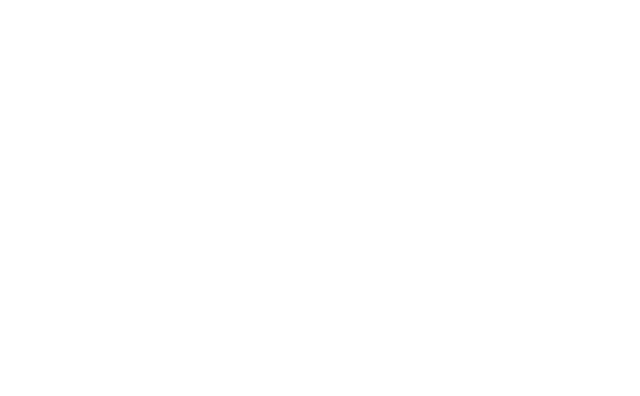
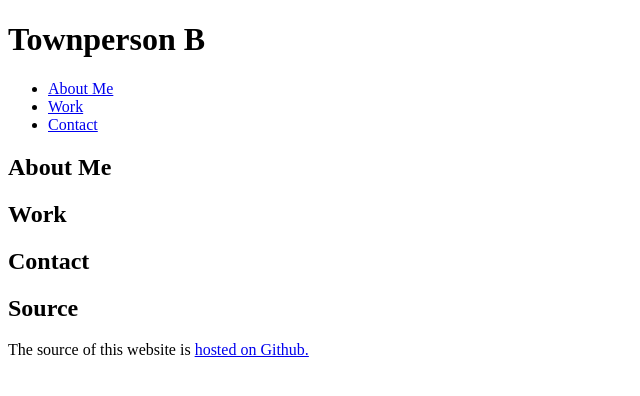
Before and after one commit to rrrbbbsss/Townsperson-B-portfolio, a plain HTML site: page index.html in a window 1280 px wide. Shown: the whole page, without its empty margins (0-640 px from the left). Drawn offline with Linux system fonts and the light colour scheme.

Commit message:
add initial content to index.html

```diff
--- a/index.html
+++ b/index.html
@@ -11,18 +11,40 @@
 <body>
     <!-- header -->
     <header>
+        <div>
+            <!-- todo: add avatar img-->
+            <h1>Townperson B</h1>
+        </div>
+        <nav>
+            <ul>
+                <li>
+                    <a href="#about-me">About Me</a>
+                </li>
+                <li>
+                    <a href="#work">Work</a>
+                </li>
+                <li>
+                    <a href="#contact">Contact</a>
+                </li>
+            </ul>
+        </nav>
     </header>
     <!-- about me -->
-    <section>
+    <section id="about-me">
+        <h2>About Me</h2>
     </section>
-    <!-- projects -->
-    <section>
+    <!-- work -->
+    <section id="work">
+        <h2>Work</h2>
     </section>
     <!-- contact -->
-    <section>
+    <section id="contact">
+        <h2>Contact</h2>
     </section>
     <!-- footer -->
     <footer>
+        <h2>Source</h2>
+        <p>The source of this website is <a href="https://github.com/rrrbbbsss/Townsperson-B-portfolio/">hosted on Github.</p>
     </footer>
 </body>
 
```
